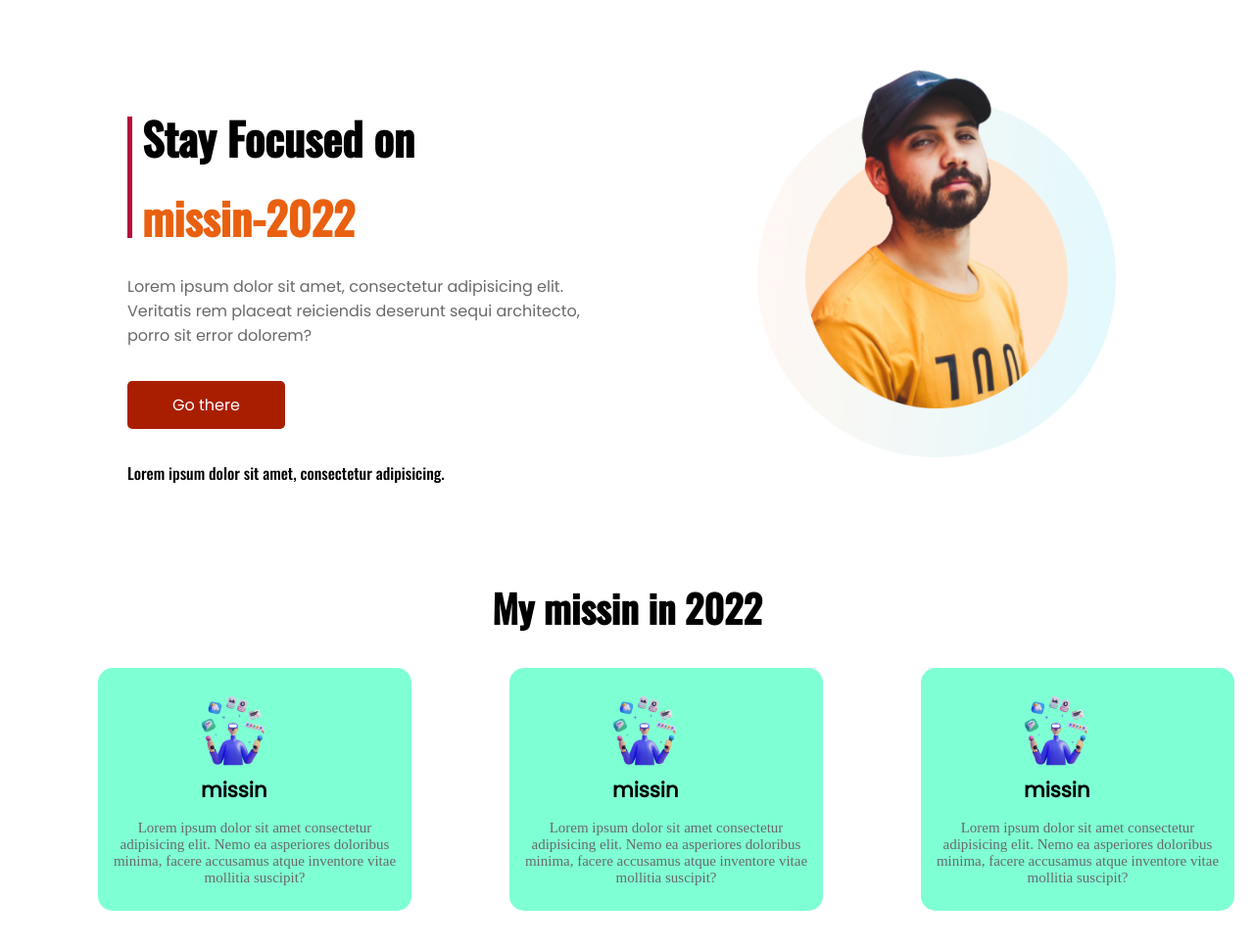
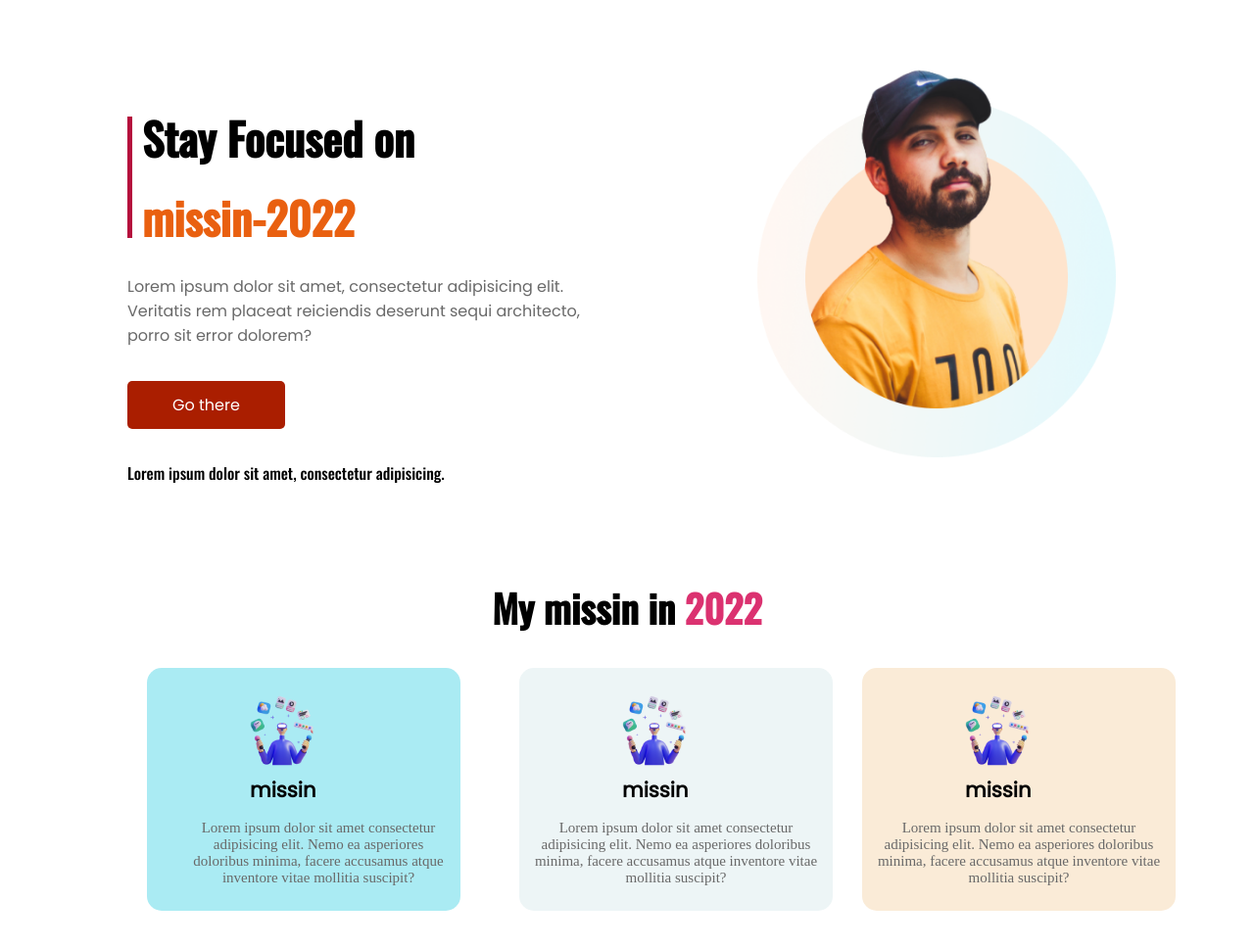
Before and after one commit to sharifulislm/my-mission-2022, a plain HTML site: page index.html in a window 1280 px wide. Shown: the whole page at 98% size. Before the commit the page ends 930 px from the top, so only its background shows below. Drawn offline with nearby package versions, Linux system fonts and the light colour scheme.

Commit message:
added something

```diff
--- a/index.html
+++ b/index.html
@@ -50,24 +50,24 @@
 
 	<section id="khela-hobe">
 		<div class="title-bar">
-			<h1>My missin in 2022 </h1>
+			<h1>My missin in <span class="span-2022"> 2022 </span></h1>
 		</div>
 
 		<div class="continer">
-			<div class="ful-box">
+			<div class="ful-box box-icon1">
 
-				<div class="icon-box">
+				<div class="icon-box ">
 					<img src="illustrators/illustrator-1.png" alt="icon">
 					<h1 class="missin">missin </h1>
 				</div>
 
-				<div class="conetent-box">
+				<div class="conetent-box box-icon2">
 					<p>Lorem ipsum dolor sit amet consectetur adipisicing elit. Nemo ea asperiores doloribus minima, facere accusamus atque inventore vitae mollitia suscipit?</p>
 				</div>
 
 
 			</div>
-			<div class="ful-box">
+			<div class="ful-box box-icon2">
 
 				<div class="icon-box">
 					<img src="illustrators/illustrator-1.png" alt="icon">
@@ -81,7 +81,7 @@
 
 			</div>
 
-			<div class="ful-box">
+			<div class="ful-box box-icon3">
 
 				<div class="icon-box">
 					<img src="illustrators/illustrator-1.png" alt="icon">
--- a/style.css
+++ b/style.css
@@ -119,13 +119,33 @@ h2.hadding2 {
 
 .ful-box {
 	width: 300px;
-	background-color: aquamarine;
+	background-color: #EDF5F6;
 	padding: 10px;
 	border-radius: 15px;
-	margin-left: 100px;
+	margin-bottom: 113px;
 	float: left;
+
 }
+/* ..ful-box p {
+	color: white; */
 
+.box-icon1{
+	margin-left: 150px;
+	margin-right: 30px;
+	background-color: #aaebf3;
+
+}
+/* .ful-box.box-icon1 p {
+    color: white;
+} */
+.box-icon2{
+	margin-left: 30px;
+}
+.box-icon3{
+	margin-left: 30px;
+	margin-right: 30px;
+	background-color: antiquewhite;
+}
 .icon-box {
 	width: 50%;
 	margin-left: 95px;
@@ -177,3 +197,6 @@ h1.missin {
 	font-family: 'Poppins';
 	font-size: 21px;
 }
+span.span-2022 {
+    color: #db3270;
+}
```
